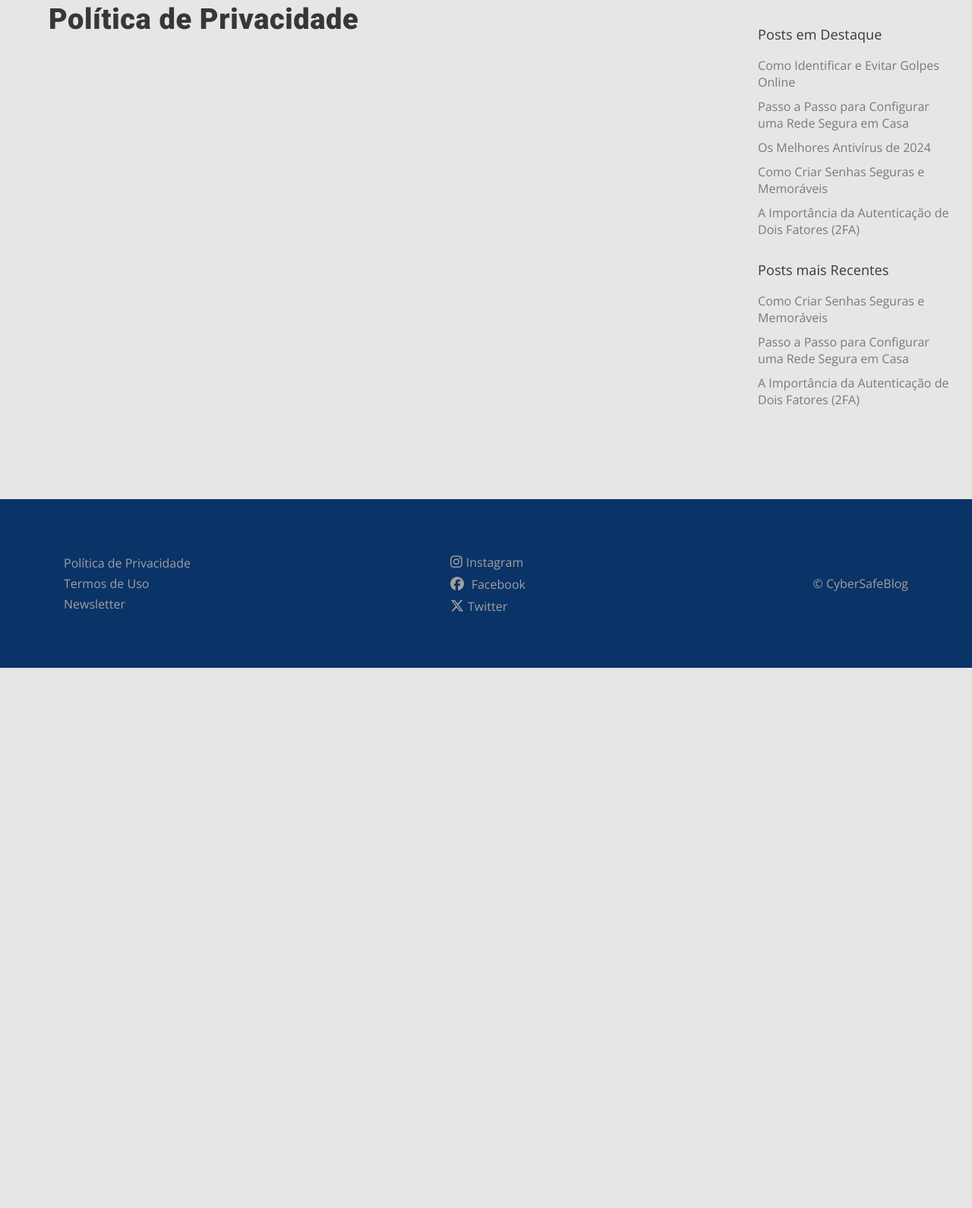
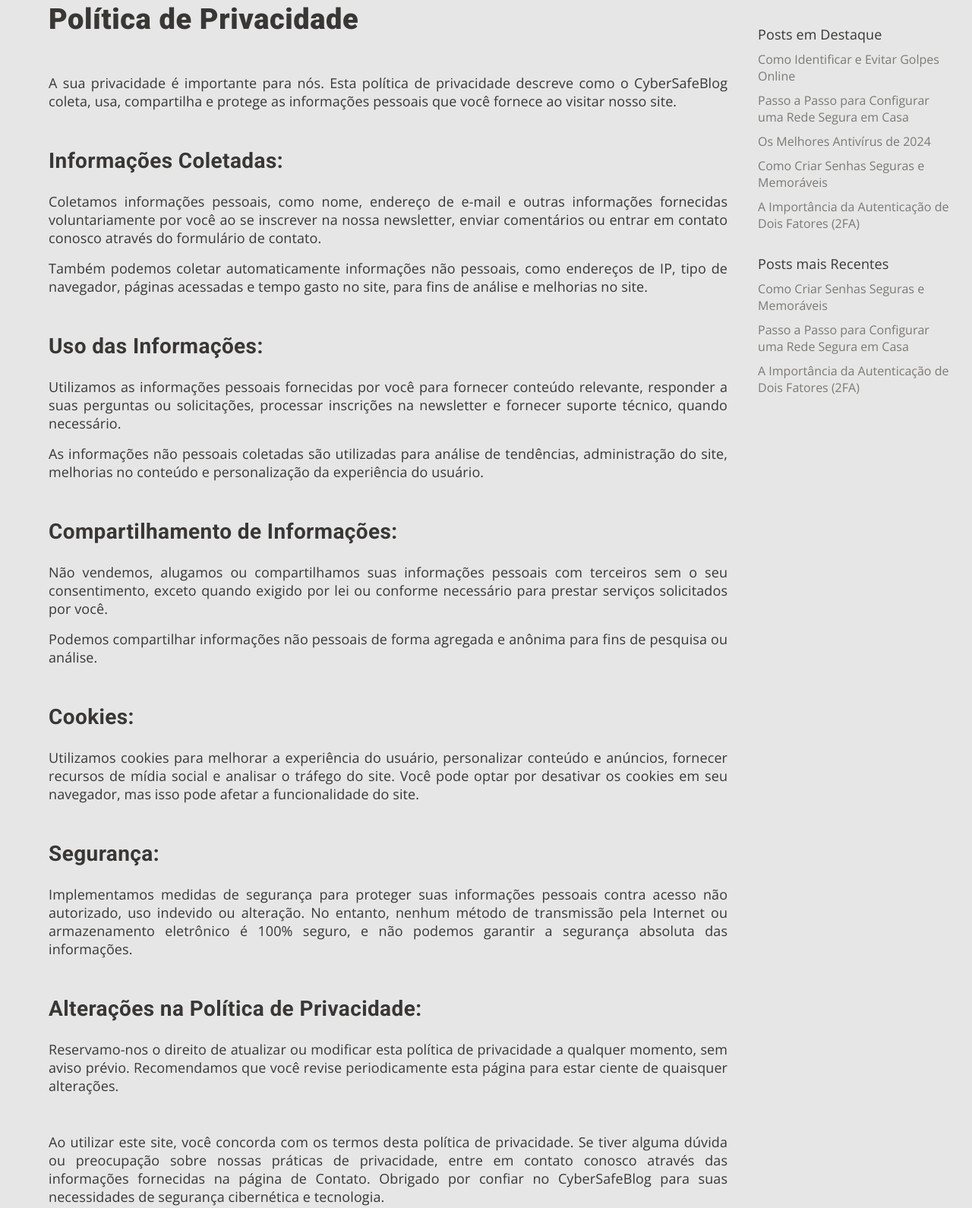
Before and after one commit to 0110101001110000/Cybersafeblog-project, a plain HTML site: page public/pages/privacy-policy.html in a window 1280 px wide. Shown: the part 162-1752 px from the top of the page at 76% size. Before the commit the page ends 1041 px from the top, so only its background shows below. Drawn offline with nearby package versions, Linux system fonts and the light colour scheme.

Commit message:
Structure privacy-policy page

```diff
--- a/public/pages/privacy-policy.html
+++ b/public/pages/privacy-policy.html
@@ -42,7 +42,35 @@
       <!-- Main Content -->
       <main id="main-content">
         <h1>Política de Privacidade</h1>
-        <!-- ... -->
+        <p class="message-paragraph">A sua privacidade é importante para nós. Esta política de privacidade descreve como o CyberSafeBlog coleta, usa, compartilha e protege as informações pessoais que você fornece ao visitar nosso site.</p>
+        <h2>Informações Coletadas:</h2>
+        <div class="div-content">
+          <p class="simple-paragraph">Coletamos informações pessoais, como nome, endereço de e-mail e outras informações fornecidas voluntariamente por você ao se inscrever na nossa newsletter, enviar comentários ou entrar em contato conosco através do formulário de contato.</p>
+          <p class="simple-paragraph">Também podemos coletar automaticamente informações não pessoais, como endereços de IP, tipo de navegador, páginas acessadas e tempo gasto no site, para fins de análise e melhorias no site.</p>
+        </div>
+        <h2>Uso das Informações:</h2>
+        <div class="div-content">
+          <p class="simple-paragraph">Utilizamos as informações pessoais fornecidas por você para fornecer conteúdo relevante, responder a suas perguntas ou solicitações, processar inscrições na newsletter e fornecer suporte técnico, quando necessário.</p>
+          <p class="simple-paragraph">As informações não pessoais coletadas são utilizadas para análise de tendências, administração do site, melhorias no conteúdo e personalização da experiência do usuário.</p>
+        </div>
+        <h2>Compartilhamento de Informações:</h2>
+        <div class="div-content">
+          <p class="simple-paragraph">Não vendemos, alugamos ou compartilhamos suas informações pessoais com terceiros sem o seu consentimento, exceto quando exigido por lei ou conforme necessário para prestar serviços solicitados por você.</p>
+          <p class="simple-paragraph">Podemos compartilhar informações não pessoais de forma agregada e anônima para fins de pesquisa ou análise.</p>
+        </div>
+        <h2>Cookies:</h2>
+        <div class="div-content">
+          <p class="simple-paragraph">Utilizamos cookies para melhorar a experiência do usuário, personalizar conteúdo e anúncios, fornecer recursos de mídia social e analisar o tráfego do site. Você pode optar por desativar os cookies em seu navegador, mas isso pode afetar a funcionalidade do site.</p>
+        </div>
+        <h2>Segurança:</h2>
+        <div class="div-content">
+          <p class="simple-paragraph">Implementamos medidas de segurança para proteger suas informações pessoais contra acesso não autorizado, uso indevido ou alteração. No entanto, nenhum método de transmissão pela Internet ou armazenamento eletrônico é 100% seguro, e não podemos garantir a segurança absoluta das informações.</p>
+        </div>
+        <h2>Alterações na Política de Privacidade:</h2>
+        <div class="div-content">
+          <p class="simple-paragraph">Reservamo-nos o direito de atualizar ou modificar esta política de privacidade a qualquer momento, sem aviso prévio. Recomendamos que você revise periodicamente esta página para estar ciente de quaisquer alterações.</p>
+        </div>
+        <p class="message-paragraph">Ao utilizar este site, você concorda com os termos desta política de privacidade. Se tiver alguma dúvida ou preocupação sobre nossas práticas de privacidade, entre em contato conosco através das informações fornecidas na página de Contato. Obrigado por confiar no CyberSafeBlog para suas necessidades de segurança cibernética e tecnologia.</p>
       </main>
 
       <!-- Spacer -->
--- a/public/styles/pages.css
+++ b/public/styles/pages.css
@@ -22,9 +22,6 @@
 #main-content a:hover {
   color: black;
 }
-#main-content div p {
-  margin: 0;
-}
 
 h1 {
   margin: 50px 0 0 0;
@@ -40,10 +37,18 @@ h2 {
   font-size: 28px;
 }
 
-.message-paragraph {
-  margin: 50px 0 0 0;
+div p {
+  margin: 0;
 }
 
 .div-content {
   margin: 25px 0 0 0;
 }
+
+.message-paragraph {
+  margin: 50px 0 0 0;
+}
+
+.simple-paragraph {
+  margin: 16px 0 0 0;
+}
```
Also changed, not shown: public/pages/newsletter.html (renamed from public/pages/newletters.html).
